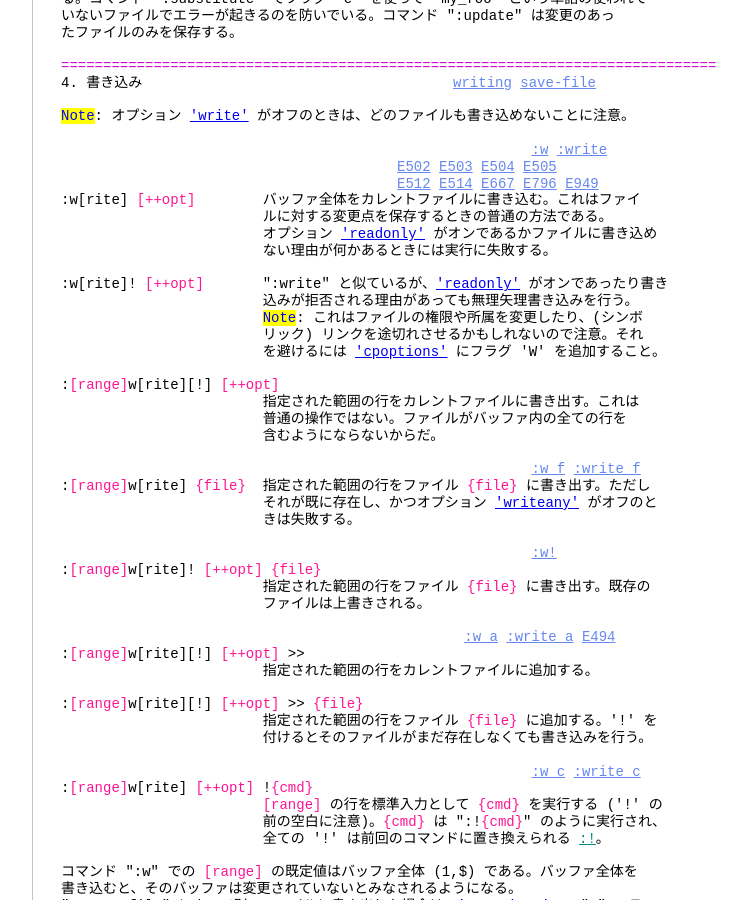
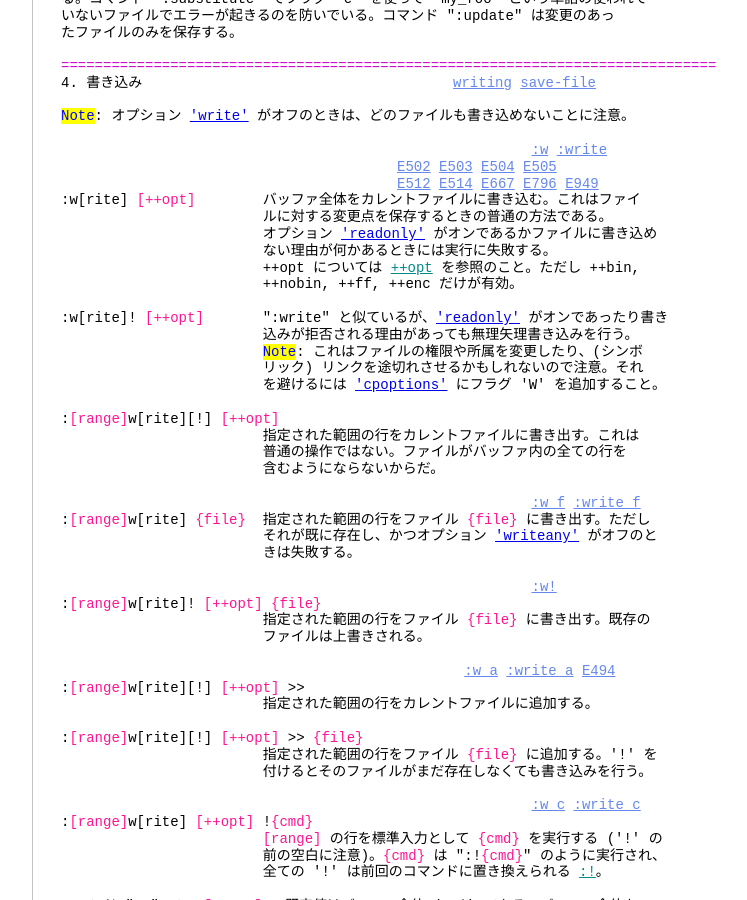
Before and after one commit to vim-jp/vimdoc-ja, a Jekyll site: the page built from editing.html, in a window 1280 px wide and 900 px high, scrolled down 14704 px. Shown: the whole window, without its empty margins (340-1087 px from the left). Built offline with Jekyll 4.4.1, drawn with Linux system fonts in a browser that asks for light colours; nearby versions of some CDN libraries; comment, search, counter and statistics services are not loaded; some of the changed text lies outside the part shown.

Commit message:
Generated by Travis JOB 2545.1
https://travis-ci.org/vim-jp/vimdoc-ja-working/builds/580034880

```diff
--- a/editing.html
+++ b/editing.html
@@ -179,7 +179,7 @@ Vim はバッファが変更されたかどうかを記憶していて、変更
 こと。その場合、変更は失われる。例えばバッファの内容が変更されているとき、&quot;:q&quot;<br>
 は使えないが &quot;:q!&quot; は使える。バッファの内容が変更されたかどうかを見るためには<br>
 コマンド&nbsp;<span class="Special">CTRL-G</span>&nbsp;を使うこと。バッファが変更されていたときは、メッセージに文字列<br>
-&quot;[変更あり]&quot;、'm' フラグが&nbsp;<a class="Type" href="options.html#'shortmess'">'shortmess'</a>&nbsp;のときは &quot;+&quot; が含まれる。<br>
+&quot;[変更あり]&quot;、'm' フラグが&nbsp;<a class="Type" href="options.html#'shortmess'">'shortmess'</a>&nbsp;にあるときは &quot;+&quot; が含まれる。<br>
 <br>
 確認なしで変更を保存してほしいなら、オプション&nbsp;<a class="Type" href="options.html#'autowriteall'">'autowriteall'</a>&nbsp;をオンにすること。<br>
 関連するオプションには&nbsp;<a class="Type" href="options.html#'autowrite'">'autowrite'</a>&nbsp;があるが、これは Vi 互換で、全てのコマンド<br>
@@ -881,6 +881,8 @@ Unix およびその他いくつかのシステムではバッククォートも
 &nbsp;&nbsp;&nbsp;&nbsp;&nbsp;&nbsp;&nbsp;&nbsp;&nbsp;&nbsp;&nbsp;&nbsp;&nbsp;&nbsp;&nbsp;&nbsp;&nbsp;&nbsp;&nbsp;&nbsp;&nbsp;&nbsp;&nbsp;&nbsp;ルに対する変更点を保存するときの普通の方法である。<br>
 &nbsp;&nbsp;&nbsp;&nbsp;&nbsp;&nbsp;&nbsp;&nbsp;&nbsp;&nbsp;&nbsp;&nbsp;&nbsp;&nbsp;&nbsp;&nbsp;&nbsp;&nbsp;&nbsp;&nbsp;&nbsp;&nbsp;&nbsp;&nbsp;オプション&nbsp;<a class="Type" href="options.html#'readonly'">'readonly'</a>&nbsp;がオンであるかファイルに書き込め<br>
 &nbsp;&nbsp;&nbsp;&nbsp;&nbsp;&nbsp;&nbsp;&nbsp;&nbsp;&nbsp;&nbsp;&nbsp;&nbsp;&nbsp;&nbsp;&nbsp;&nbsp;&nbsp;&nbsp;&nbsp;&nbsp;&nbsp;&nbsp;&nbsp;ない理由が何かあるときには実行に失敗する。<br>
+&nbsp;&nbsp;&nbsp;&nbsp;&nbsp;&nbsp;&nbsp;&nbsp;&nbsp;&nbsp;&nbsp;&nbsp;&nbsp;&nbsp;&nbsp;&nbsp;&nbsp;&nbsp;&nbsp;&nbsp;&nbsp;&nbsp;&nbsp;&nbsp;++opt については&nbsp;<a class="Identifier" href="editing.html#++opt">++opt</a>&nbsp;を参照のこと。ただし ++bin,<br>
+&nbsp;&nbsp;&nbsp;&nbsp;&nbsp;&nbsp;&nbsp;&nbsp;&nbsp;&nbsp;&nbsp;&nbsp;&nbsp;&nbsp;&nbsp;&nbsp;&nbsp;&nbsp;&nbsp;&nbsp;&nbsp;&nbsp;&nbsp;&nbsp;++nobin, ++ff, ++enc だけが有効。<br>
 <br>
 :w[rite]!&nbsp;<span class="Special">[++opt]</span>&nbsp;&nbsp;&nbsp;&nbsp;&nbsp;&nbsp; &quot;:write&quot; と似ているが、<a class="Type" href="options.html#'readonly'">'readonly'</a>&nbsp;がオンであったり書き<br>
 &nbsp;&nbsp;&nbsp;&nbsp;&nbsp;&nbsp;&nbsp;&nbsp;&nbsp;&nbsp;&nbsp;&nbsp;&nbsp;&nbsp;&nbsp;&nbsp;&nbsp;&nbsp;&nbsp;&nbsp;&nbsp;&nbsp;&nbsp;&nbsp;込みが拒否される理由があっても無理矢理書き込みを行う。<br>
@@ -1059,7 +1061,7 @@ Unixでの例:<br>
 MS-DOSやMS-Windowsでの例:<br>
 <div class="helpExample">&nbsp;&nbsp;&nbsp;&nbsp;&nbsp;&nbsp;&nbsp;&nbsp;:w! lpt0</div>
 Unixでは、ファイル名が通常ファイルやディレクトリを指していないときにデバイスと<br>
-判断される。VimはFifo及び名前付きパイプもデバイスと判断する。<br>
+判断される。Vimはfifo及び名前付きパイプもデバイスと判断する。<br>
 MS-DOSとMS-Windowsでは、デバイスは名前から判断される:<br>
 &nbsp;&nbsp;&nbsp;&nbsp;&nbsp;&nbsp;&nbsp;&nbsp;AUX<br>
 &nbsp;&nbsp;&nbsp;&nbsp;&nbsp;&nbsp;&nbsp;&nbsp;CON<br>
@@ -1207,7 +1209,7 @@ ZQ&nbsp;&nbsp;&nbsp;&nbsp;&nbsp;&nbsp;&nbsp;&nbsp;&nbsp;&nbsp;&nbsp;&nbsp;&nbsp;
 &nbsp;&nbsp;&nbsp;&nbsp;&nbsp;&nbsp;&nbsp;&nbsp;&nbsp;&nbsp;&nbsp;&nbsp;&nbsp;&nbsp;&nbsp;&nbsp;&nbsp;&nbsp;&nbsp;&nbsp;&nbsp;&nbsp;&nbsp;&nbsp;<a class="Type" href="options.html#'confirm'">'confirm'</a>&nbsp;がオンのときは&nbsp;<a class="Identifier" href="editing.html#:qall">:qall</a>&nbsp;も。<br>
 &nbsp;&nbsp;&nbsp;&nbsp;&nbsp;&nbsp;&nbsp;&nbsp;&nbsp;&nbsp;&nbsp;&nbsp;&nbsp;&nbsp;&nbsp;&nbsp;&nbsp;&nbsp;&nbsp;&nbsp;&nbsp;&nbsp;&nbsp;&nbsp;<span class="Special">{VimのWin32版、Motif、Athena、GTKやMacのGUI版でのみ利</span><br>
 &nbsp;&nbsp;&nbsp;&nbsp;&nbsp;&nbsp;&nbsp;&nbsp;&nbsp;&nbsp;&nbsp;&nbsp;&nbsp;&nbsp;&nbsp;&nbsp;&nbsp;&nbsp;&nbsp;&nbsp;&nbsp;&nbsp;&nbsp;&nbsp;<span class="Special">用可能。}</span><br>
-&nbsp;&nbsp;&nbsp;&nbsp;&nbsp;&nbsp;&nbsp;&nbsp;&nbsp;&nbsp;&nbsp;&nbsp;&nbsp;&nbsp;&nbsp;&nbsp;&nbsp;&nbsp;&nbsp;&nbsp;&nbsp;&nbsp;&nbsp;&nbsp;<a class="Identifier" href="editing.html#:browse">:browse</a>が使えない時はエラーが表示される。<a class="Identifier" href="various.html#+browse">+browse</a><br>
+&nbsp;&nbsp;&nbsp;&nbsp;&nbsp;&nbsp;&nbsp;&nbsp;&nbsp;&nbsp;&nbsp;&nbsp;&nbsp;&nbsp;&nbsp;&nbsp;&nbsp;&nbsp;&nbsp;&nbsp;&nbsp;&nbsp;&nbsp;&nbsp;&quot;:browse&quot; が使えない時はエラーが表示される。<a class="Identifier" href="various.html#+browse">+browse</a><br>
 &nbsp;&nbsp;&nbsp;&nbsp;&nbsp;&nbsp;&nbsp;&nbsp;&nbsp;&nbsp;&nbsp;&nbsp;&nbsp;&nbsp;&nbsp;&nbsp;&nbsp;&nbsp;&nbsp;&nbsp;&nbsp;&nbsp;&nbsp;&nbsp;の機能がなかったり、<span class="Special">{command}</span>&nbsp;が :browse に対応してい<br>
 &nbsp;&nbsp;&nbsp;&nbsp;&nbsp;&nbsp;&nbsp;&nbsp;&nbsp;&nbsp;&nbsp;&nbsp;&nbsp;&nbsp;&nbsp;&nbsp;&nbsp;&nbsp;&nbsp;&nbsp;&nbsp;&nbsp;&nbsp;&nbsp;ない場合、<span class="Special">{command}</span>&nbsp;はダイアログなしで実行される。<br>
 &nbsp;&nbsp;&nbsp;&nbsp;&nbsp;&nbsp;&nbsp;&nbsp;&nbsp;&nbsp;&nbsp;&nbsp;&nbsp;&nbsp;&nbsp;&nbsp;&nbsp;&nbsp;&nbsp;&nbsp;&nbsp;&nbsp;&nbsp;&nbsp;&quot;:browse oldfiles&quot; については&nbsp;<a class="Identifier" href="starting.html#:oldfiles">:oldfiles</a>&nbsp;を参照。<br>
```
